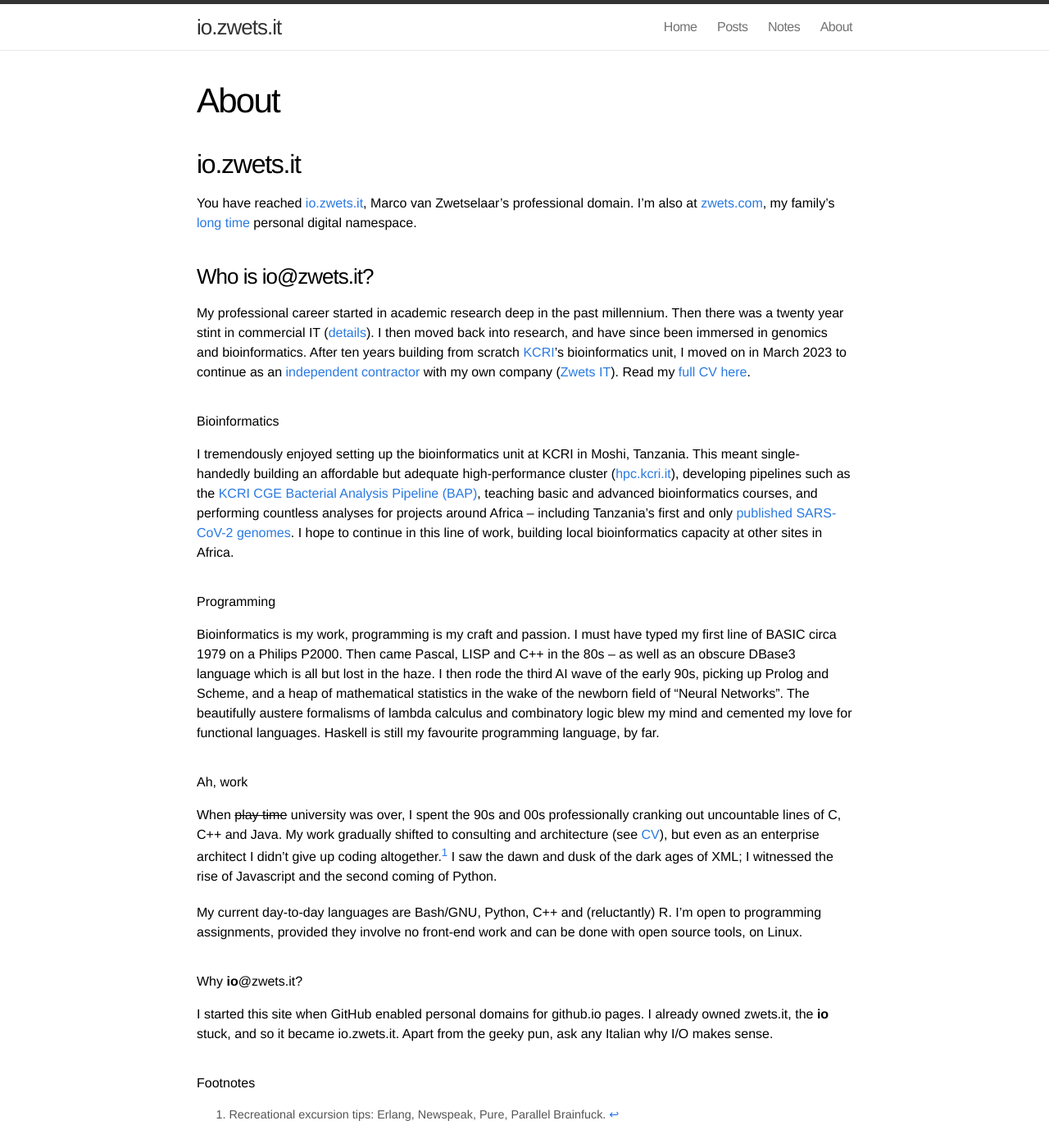
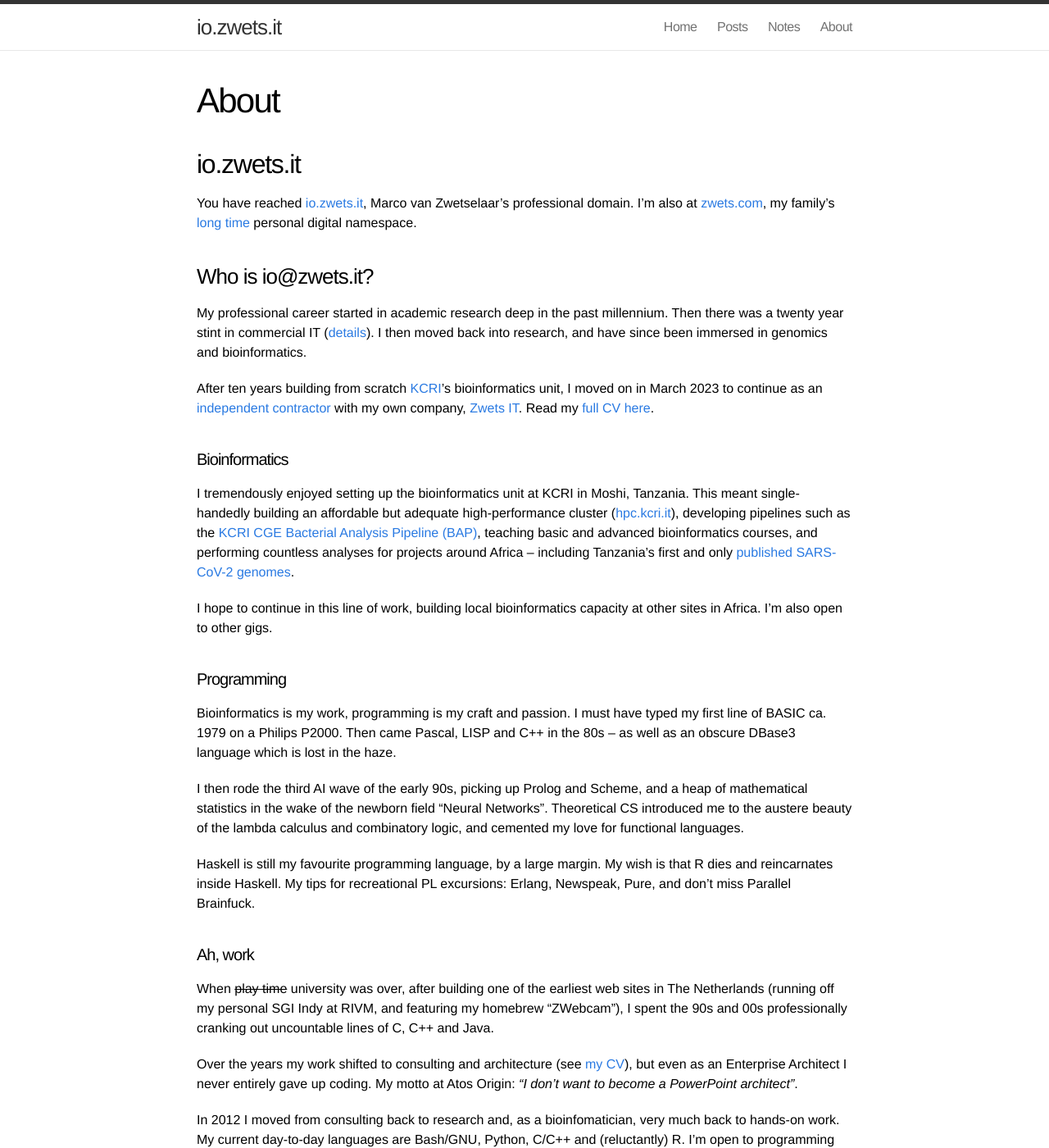
Before and after one commit to zwets/zwets.github.io, a Jekyll site: the page built from about.md, in a window 1280 px wide and 1400 px high. Shown: the whole window at 82% size. Built offline with Jekyll 4.4.1, drawn with Linux system fonts in a browser that asks for light colours; some of the changed text lies outside the part shown.

Commit message:
More fixes on about page

```diff
--- a/about.md
+++ b/about.md
@@ -15,41 +15,49 @@ I'm also at [zwets.com](https://zwets.com), my family's [long time](http://web.a
 My professional career started in academic research deep in the past millennium.
 Then there was a twenty year stint in commercial IT (<a href="https://www.linkedin.com/in/zwets">details</a>).
 I then moved back into research, and have since been immersed in genomics and bioinformatics.
+
 After ten years building from scratch [KCRI](https://www.kcri.ac.tz)'s bioinformatics unit,
 I moved on in March 2023 to continue as an [independent contractor](http://io.zwets.it/2023/03/01/bioinformatician-without-borders)
-with my own company ([Zwets IT](https://zwets.it)).  Read my [full CV here](cv.pdf).
+with my own company, [Zwets IT](https://zwets.it).  Read my [full CV here](cv.pdf).
 
-##### Bioinformatics
+#### Bioinformatics
 
 I tremendously enjoyed setting up the bioinformatics unit at KCRI in Moshi, Tanzania.
 This meant single-handedly building an affordable but adequate high-performance cluster ([hpc.kcri.it](http://hpc.kcri.it)),
 developing pipelines such as the [KCRI CGE Bacterial Analysis Pipeline (BAP)](https://github.com/kcri-tz/kcri-cge-bap),
 teaching basic and advanced bioinformatics courses, and performing countless analyses for projects around Africa -- including
 Tanzania's first and only [published SARS-CoV-2 genomes](https://doi.org/10.3389/fmed.2022.1034682).
+
 I hope to continue in this line of work, building local bioinformatics capacity at other sites in Africa.
+I'm also open to other gigs.
 
-##### Programming
+#### Programming
 
-Bioinformatics is my work, programming is my craft and passion.  I must have typed my first line of BASIC circa 1979 on a Philips P2000.
-Then came Pascal, LISP and C++ in the 80s -- as well as an obscure DBase3 language which is all but lost in the haze.
-I then rode the third AI wave of the early 90s, picking up Prolog and Scheme, and a heap of mathematical statistics in the wake of the newborn field of "Neural Networks".
-The beautifully austere formalisms of lambda calculus and combinatory logic blew my mind and cemented my love for functional languages.
-Haskell is still my favourite programming language, by far.
+Bioinformatics is my work, programming is my craft and passion.  I must have typed my first line of BASIC ca. 1979
+on a Philips P2000.  Then came Pascal, LISP and C++ in the 80s -- as well as an obscure DBase3 language which is lost
+in the haze.
 
-##### Ah, work
+I then rode the third AI wave of the early 90s, picking up Prolog and Scheme, and a heap of mathematical statistics in
+the wake of the newborn field "Neural Networks".  Theoretical CS introduced me to the austere beauty of the lambda
+calculus and combinatory logic, and cemented my love for functional languages.
 
-When ~~play time~~ university was over, I spent the 90s and 00s professionally cranking out uncountable lines of C, C++ and Java.
-My work gradually shifted to consulting and architecture (see [CV](cv.pdf)), but even as an enterprise architect I didn't give up
-coding altogether.[^1]  I saw the dawn and dusk of the dark ages of XML; I witnessed the rise of Javascript and the second coming of Python.
+Haskell is still my favourite programming language, by a large margin.  My wish is that R dies and reincarnates
+inside Haskell.  My tips for recreational PL excursions: Erlang, Newspeak, Pure, and don't miss Parallel Brainfuck.
 
-My current day-to-day languages are Bash/GNU, Python, C++ and (reluctantly) R.  I'm open to programming assignments, provided they
-involve no front-end work and can be done with open source tools, on Linux.
+#### Ah, work
 
-##### Why **io**@zwets.it?
+When ~~play time~~ university was over, after building one of the earliest web sites in The Netherlands (running off
+my personal SGI Indy at RIVM, and featuring my homebrew "ZWebcam"), I spent the 90s and 00s professionally cranking
+out uncountable lines of C, C++ and Java.
+
+Over the years my work shifted to consulting and architecture (see [my CV](cv.pdf)), but even as an Enterprise Architect
+I never entirely gave up coding.  My motto at Atos Origin: _"I don't want to become a PowerPoint architect"_.
+
+In 2012 I moved from consulting back to research and, as a bioinfomatician, very much back to hands-on work.
+My current day-to-day languages are Bash/GNU, Python, C/C++ and (reluctantly) R.  I'm open to programming assignments,
+provided they aren't'front-end and can be done on Linux with open source tools.
+
+##### Footnote: why **io**@zwets.it?
 
 I started this site when GitHub enabled personal domains for github.io pages.  I already owned zwets.it, the <strong>io</strong> stuck,
 and so it became io.zwets.it.  Apart from the geeky pun, ask any Italian why I/O makes sense.
-
-###### Footnotes
-
-[^1]: Recreational excursion tips: Erlang, Newspeak, Pure, Parallel Brainfuck.
```
